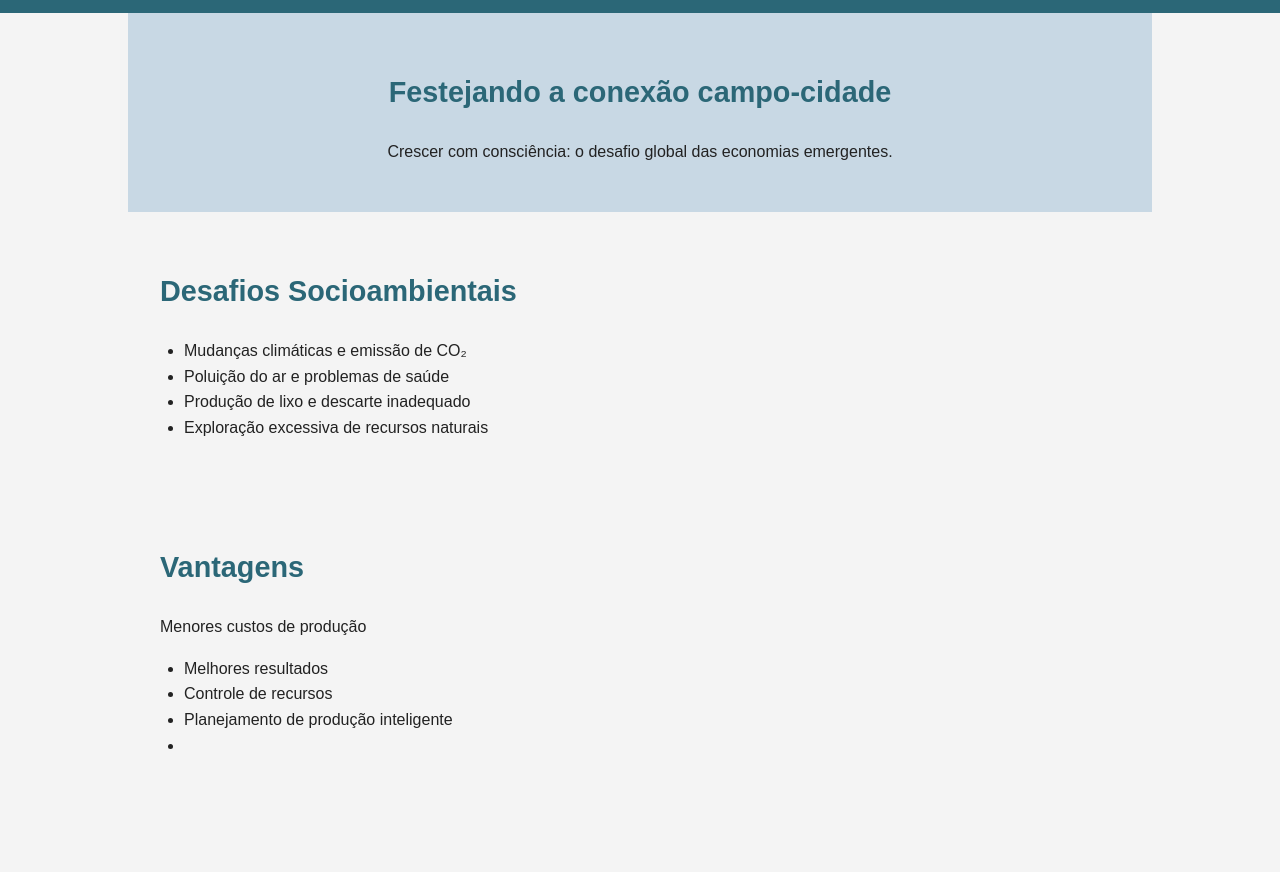
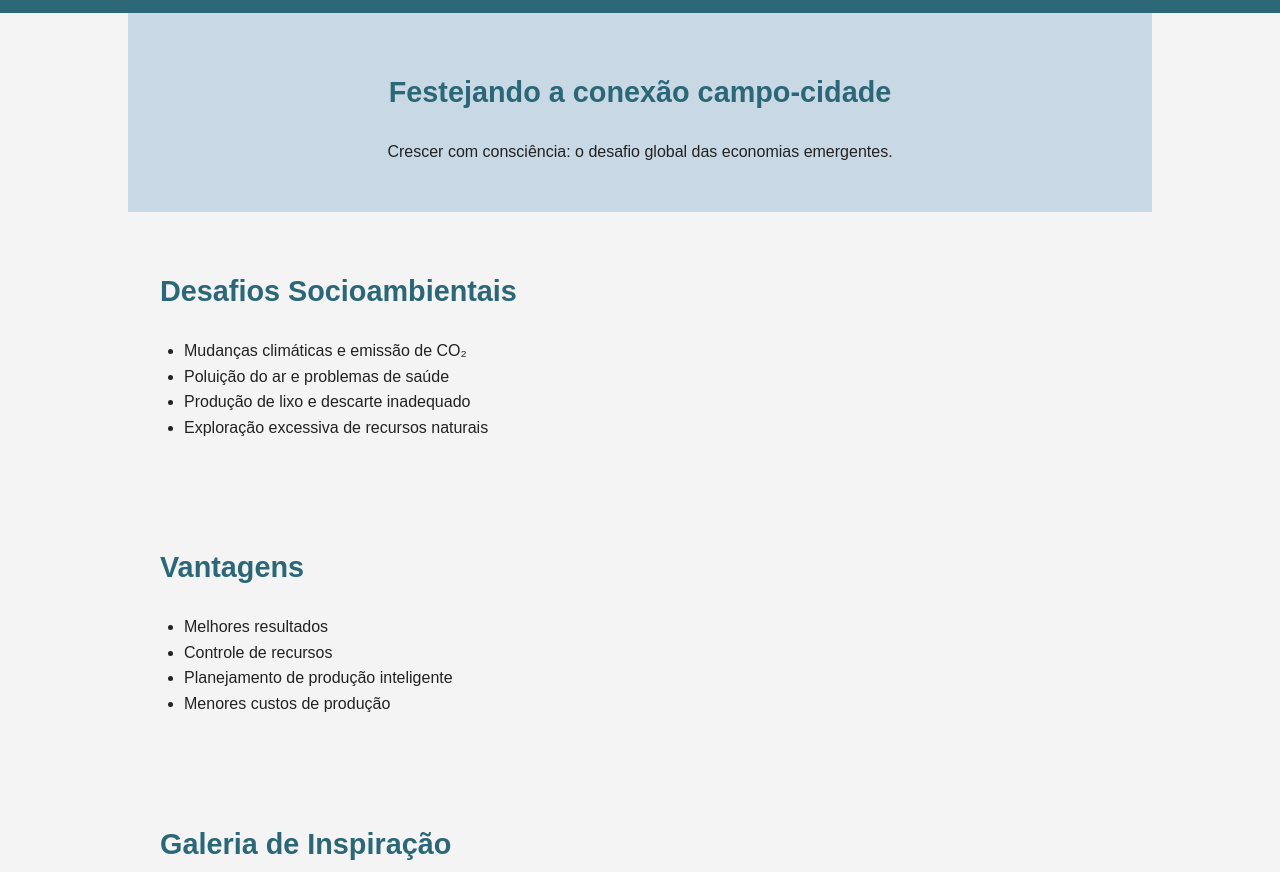
Before and after one commit to Reginaldo79/Agrinho-2025, a plain HTML site: page index.html in a window 1280 px wide. Shown: the part 112-984 px from the top of the page. Drawn offline with Linux system fonts and the light colour scheme.

Commit message:
Update index.html

```diff
--- a/index.html
+++ b/index.html
@@ -37,12 +37,12 @@
 
   <section id="solucoes">
     <h2>Vantagens</h2>
-    <p>Menores custos de produção</p>
+    <p></p>
     <ul>
       <li>Melhores resultados</li>
       <li>Controle de recursos</li>
       <li>Planejamento de produção inteligente</li>
-      <li></li>
+      <li>Menores custos de produção</li>
     </ul>
   </section>
 
```
